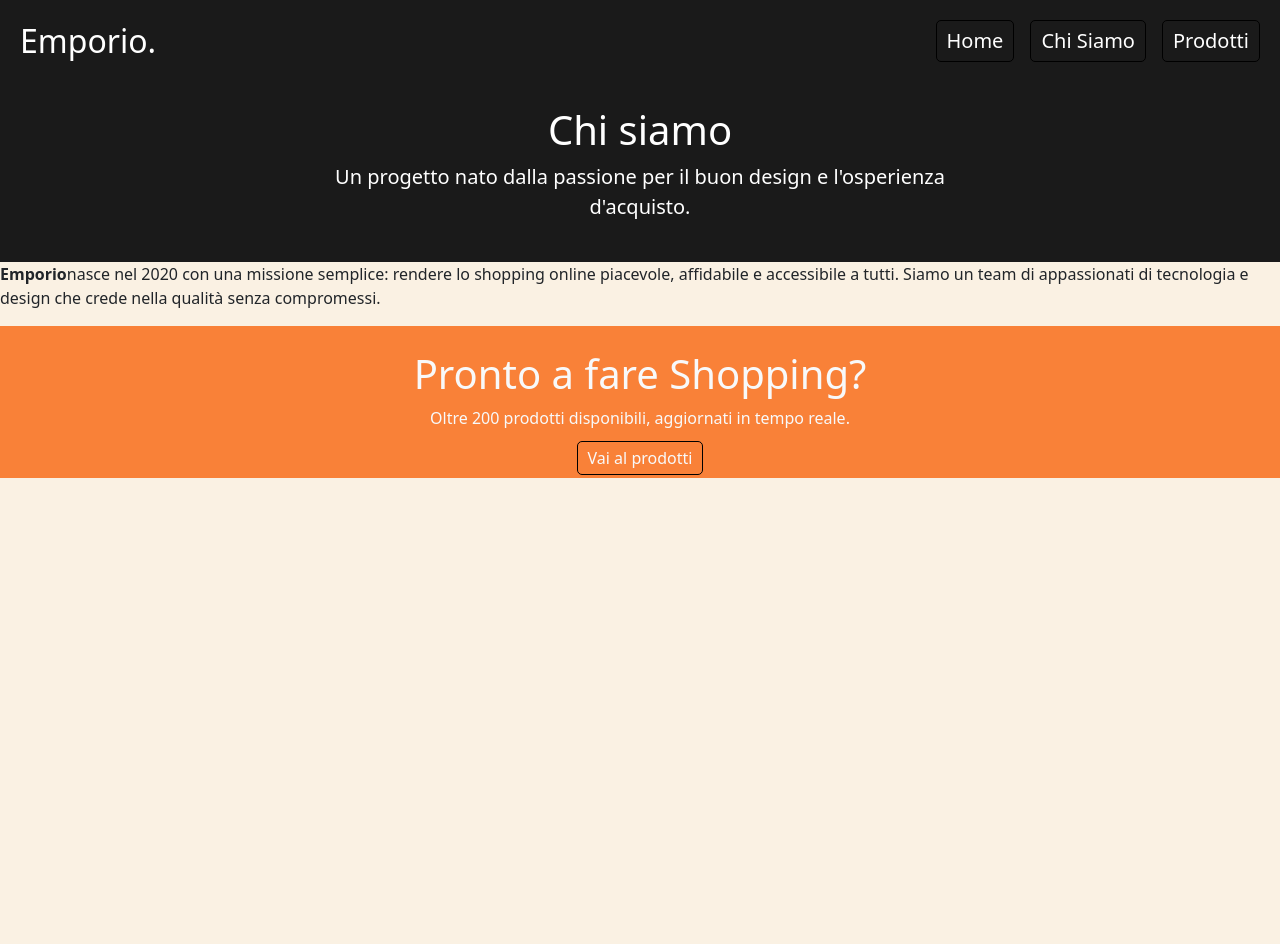
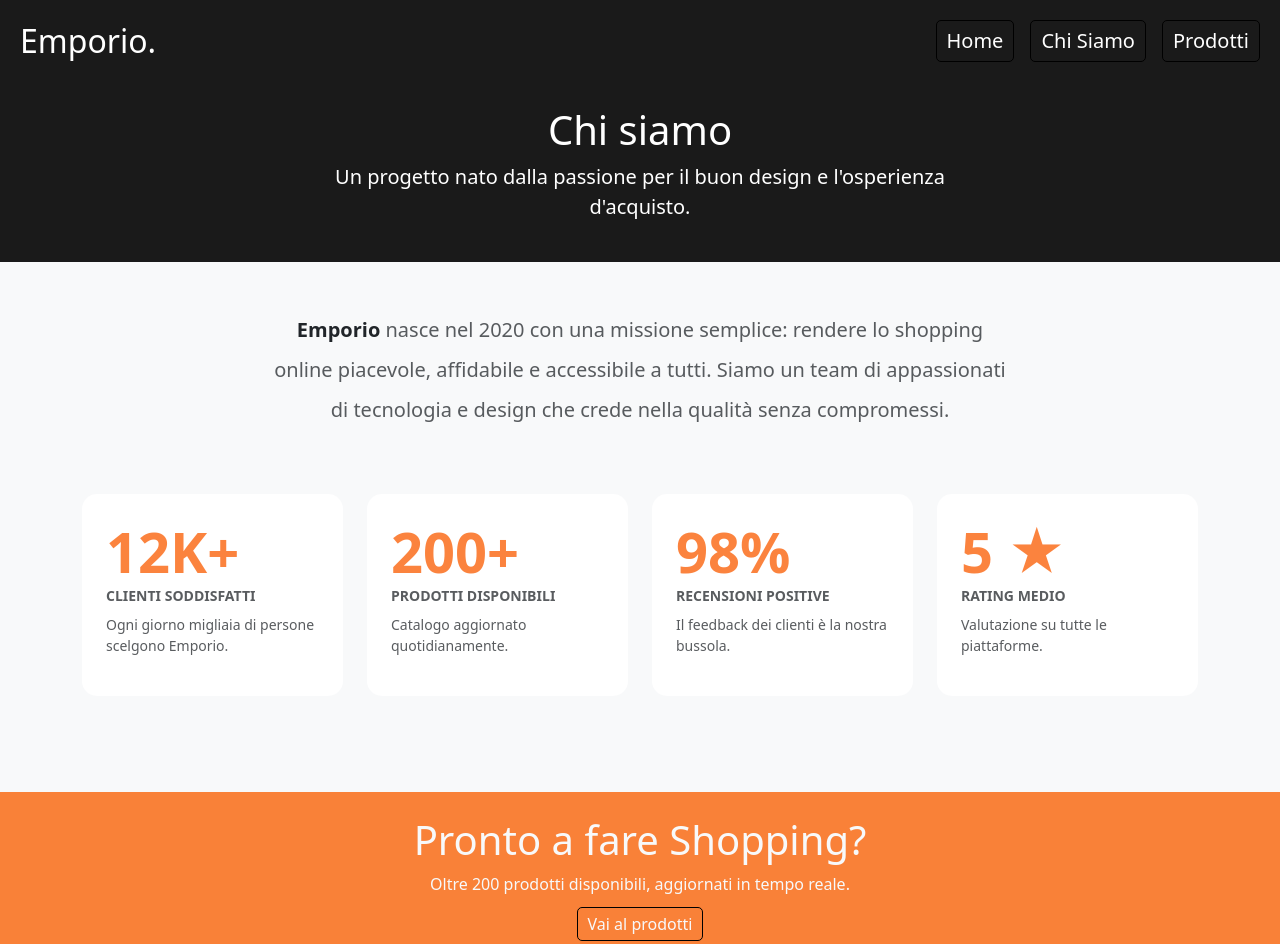
Before and after one commit to RodiglianoLorenzo/react-router, a React (Vite) app: page /ChiSiamo in a window 1280 px wide. Before the commit the page ends 800 px from the top, so only its background shows below. Built offline with nearby package versions, Linux system fonts and the light colour scheme.

Commit message:
ChiSiamo page layout and content add card statistics and styling

```diff
--- a/src/index.css
+++ b/src/index.css
@@ -38,7 +38,7 @@ body {
 }
 
 main {
-
+    background-color: #faf1e3;
 
     .Home_main {
         font-size: 20px;
@@ -76,6 +76,9 @@ main {
         box-shadow: 0 20px 40px rgba(0, 0, 0, 0.25);
     }
 
+    .card_color {
+        color: #fa6c1ad7;
+    }
 }
 
 footer {
--- a/src/pages/ChiSiamo.jsx
+++ b/src/pages/ChiSiamo.jsx
@@ -6,9 +6,54 @@ export default function ChiSiamo() {
                 <h1>Chi siamo</h1>
                 <p>Un progetto nato dalla passione per il buon design e l'osperienza<br /> d'acquisto.</p>
             </div>
-            <div>
-                <p><span className="fw-bold">Emporio</span>nasce nel 2020 con una missione semplice: rendere lo shopping online piacevole, affidabile e accessibile a tutti. Siamo un team di appassionati di tecnologia e design che crede nella qualità senza compromessi.</p>
-            </div>
+
+            <section class="py-5 bg-light">
+                <div class="container">
+
+                    <div class="row justify-content-center mb-5">
+                        <div class="col-lg-8 text-center">
+                            <p class="fs-5 text-muted lh-lg">
+                                <strong class="text-dark">Emporio</strong> nasce nel 2020 con una missione semplice:
+                                rendere lo shopping online piacevole, affidabile e accessibile a tutti.
+                                Siamo un team di appassionati di tecnologia e design che crede nella
+                                qualità senza compromessi.
+                            </p>
+                        </div>
+                    </div>
+
+                    <div class="row g-4 mb-5">
+                        <div class="col-md-3 col-6">
+                            <div class="card p-4 h-100">
+                                <div class="display-4 fw-bold card_color">12K+</div>
+                                <div class="text-uppercase text-muted small fw-semibold mb-2">Clienti soddisfatti</div>
+                                <p class="text-muted small">Ogni giorno migliaia di persone scelgono Emporio.</p>
+                            </div>
+                        </div>
+                        <div class="col-md-3 col-6">
+                            <div class="card p-4 h-100">
+                                <div class="display-4 fw-bold card_color">200+</div>
+                                <div class="text-uppercase text-muted small fw-semibold mb-2">Prodotti disponibili</div>
+                                <p class="text-muted small">Catalogo aggiornato quotidianamente.</p>
+                            </div>
+                        </div>
+                        <div class="col-md-3 col-6">
+                            <div class="card p-4 h-100">
+                                <div class="display-4 fw-bold card_color">98%</div>
+                                <div class="text-uppercase text-muted small fw-semibold mb-2">Recensioni positive</div>
+                                <p class="text-muted small">Il feedback dei clienti è la nostra bussola.</p>
+                            </div>
+                        </div>
+                        <div class="col-md-3 col-6">
+                            <div class="card p-4 h-100">
+                                <div class="display-4 fw-bold card_color">5 ★</div>
+                                <div class="text-uppercase text-muted small fw-semibold mb-2">Rating medio</div>
+                                <p class="text-muted small">Valutazione su tutte le piattaforme.</p>
+                            </div>
+                        </div>
+                    </div>
+
+                </div>
+            </section>
         </main>
     )
 }
```
